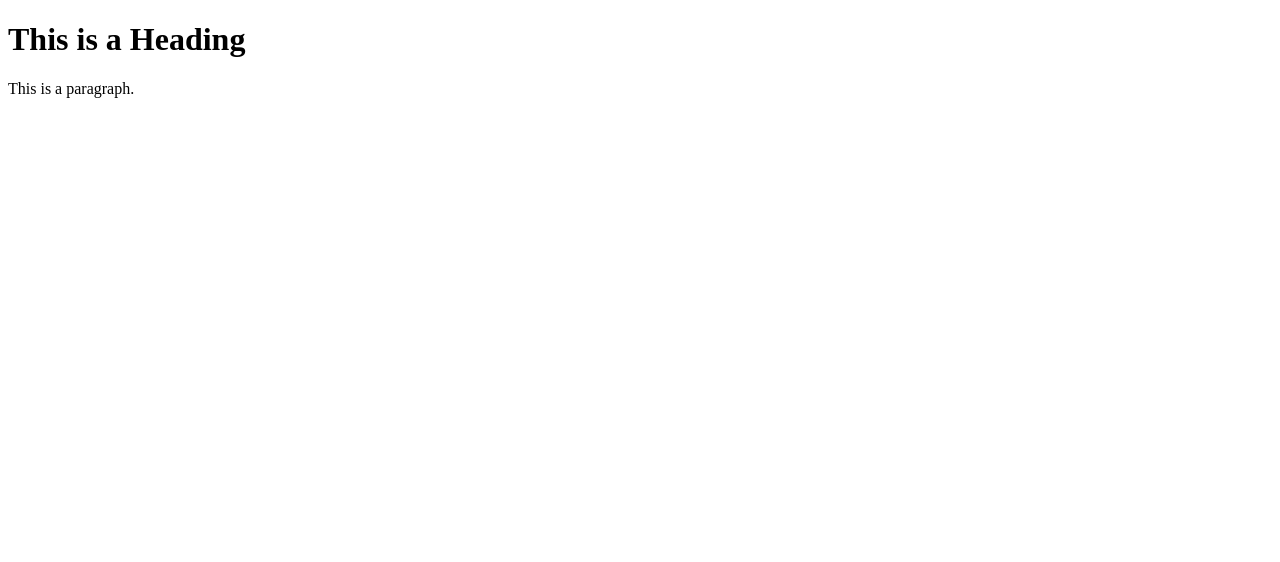
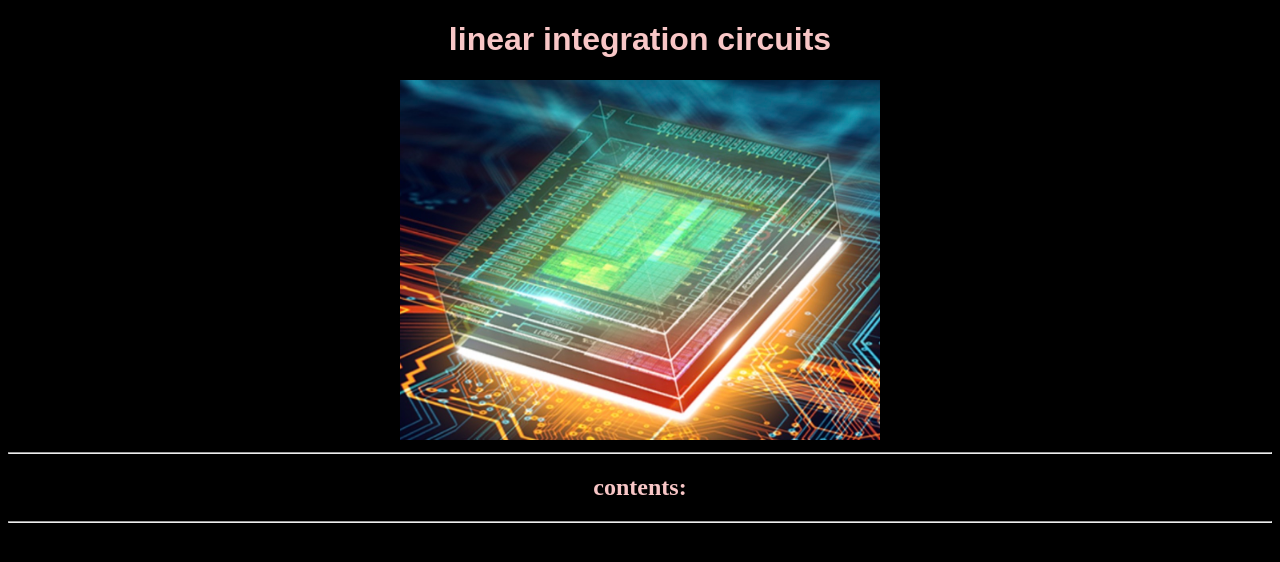
Before and after one commit to Sundharkarthick11/demo-web, a plain HTML site: page mypage.html in a window 1280 px wide. Drawn offline with Linux system fonts and the light colour scheme.

Commit message:
add content in mypage.html

```diff
--- a/mypage.html
+++ b/mypage.html
@@ -1,12 +1,18 @@
 <!DOCTYPE html>
-<html>
-<head>
-<title>Page Title</title>
-</head>
-<body>
-
-<h1>This is a Heading</h1>
-<p>This is a paragraph.</p>
-
-</body>
+<html lang="en-usa">
+    <head >
+        <title>LIC learning page</title>
+        <link rel="icon" href="icon.png">
+    </head>
+    <body bgcolor="black" style="color:rgb(248, 198, 198)">
+        <center>
+        <h1 title="subject name" style="font-family:Arial;"><b>linear integration circuits</b></h1>
+        <img src="TSMC.jpg" alt="IC image" width="480" height="360">
+        </center>
+        <hr>
+        <center>
+        <h2>contents:</h2>
+        </center>
+        <hr>
+    </body>
 </html>
```
Also changed, not shown: demo.html (+8 -6 lines), TSMC.jpg (added), icon.png (added).
